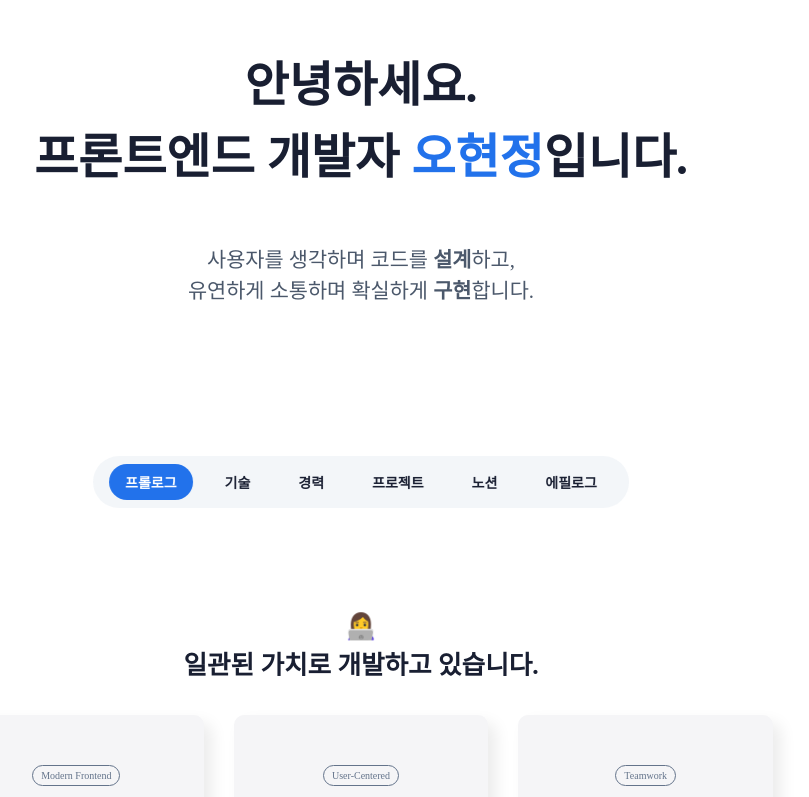
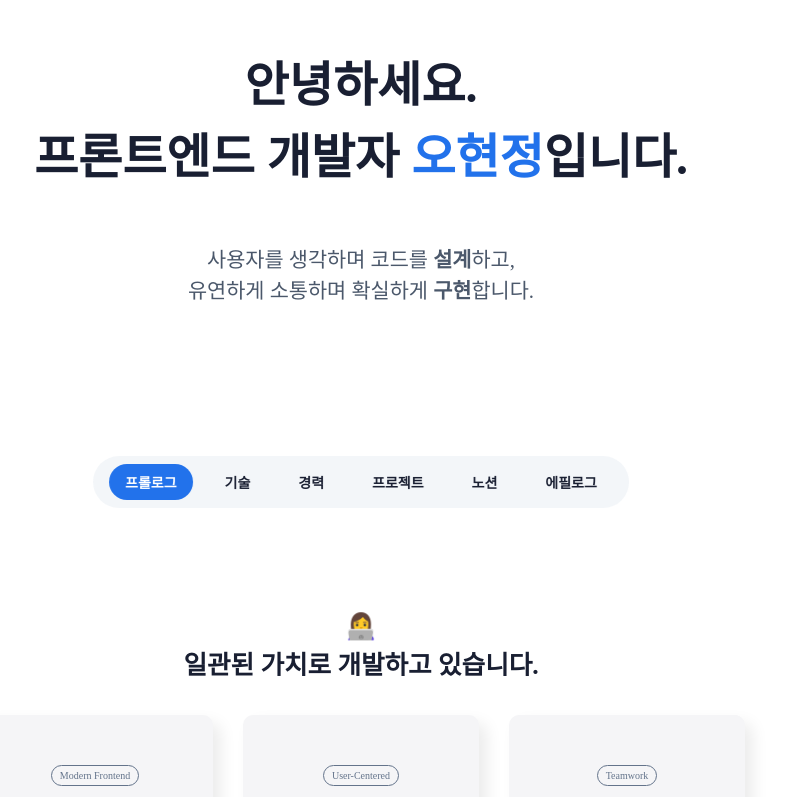
Before and after one commit to oLangS2/portfolio, a React (Create React App) app: page / in a window 1280 px wide. Shown: the part 150-947 px from the top of the page, without its empty margins (279-1088 px from the left). Built offline with nearby package versions, Linux system fonts and the light colour scheme; a web font is replaced by a local one.

Commit message:
섹션 마진값 수정

```diff
--- a/src/components/sections/Footer.jsx
+++ b/src/components/sections/Footer.jsx
@@ -2,8 +2,9 @@ import React from 'react';
 
 const footer = () => {
   return (
-    <div className='section' id="footer">
-        <div className="section_wrap footer_wrap">
+    <div id="footer">
+        <div className="footer_wrap">
+          <div className="box">
             <div className="title">
               봐주셔서 감사합니다 :)<br />
               회사와 팀에 가치를 더하는 개발자가 되겠습니다.
@@ -16,6 +17,7 @@ const footer = () => {
             </a>
           </div>
         </div>
+    </div>
   )
 }
 
--- a/src/styles/global.scss
+++ b/src/styles/global.scss
@@ -105,7 +105,7 @@ button {
 //!SECTION 스타일 리셋
 
 .section{
-    width: 80vw;
+    width: 60vw;
     margin: 0 auto;
     text-align: center;
 
@@ -129,7 +129,7 @@ button {
     //!SECTION 메인
     //SECTION 섹션 공통
     .section_wrap{
-        padding: 50px 100px;
+        padding: 50px 0px;
         .title{
             font-size: 1.6rem;
             font-weight: 700;
@@ -295,25 +295,6 @@ button {
         }
     }
     //!SECTION 프로젝트
-    //SECTION 푸터
-    .footer_wrap{
-        padding: 200px 0 300px;
-        a{
-            border: 1px solid $gray-4;
-            color: $gray-0;
-            font-size: 14px;
-            padding: 12px 24px;
-            font-weight: 400;
-            border-radius: 100px;
-            &.notion_link{
-                background-color: $point;
-                border: 1px solid  $point;
-                color: $white-0;
-                margin-right: 20px;
-            }
-        }
-    }
-    //!SECTION 푸터
 }
 //SECTION 노션
 .notion_wrap{
@@ -321,7 +302,6 @@ button {
     padding: 50px 0 150px;
     position: relative;
     overflow: hidden;
-    background: #f5f5f7;
 
     .title{
         font-size: 1.6rem;
@@ -332,7 +312,7 @@ button {
     }
 
     .swiper{
-        padding-left: 200px;
+        padding-left: 20vw;
         overflow: visible;
         -ms-overflow-style: none;
         &::-webkit-scrollbar{
@@ -414,6 +394,41 @@ button {
 
 }
 //!SECTION 노션
+//SECTION 푸터
+.footer_wrap{
+    padding: 200px 0 300px;
+    background-color: $gray-6;
+    text-align: center;
+    .box{
+        background-color: $white-0;
+        width: 60vw;
+        margin: auto;
+        border-radius: 20px;
+        padding: 100px 0;
+        .title{
+            font-size: 1.6rem;
+            font-weight: 700;
+            display: block;
+            margin-bottom: 30px;
+        }
+        a{
+            border: 1px solid $gray-4;
+            color: $gray-0;
+            font-size: 14px;
+            padding: 12px 24px;
+            font-weight: 400;
+            border-radius: 100px;
+            &.notion_link{
+                background-color: $point;
+                border: 1px solid  $point;
+                color: $white-0;
+                margin-right: 20px;
+            }
+        }
+    }
+
+}
+//!SECTION 푸터
 //SECTION 탭
 .tab_container {
     display: flex;
```
Lines whose indentation alone changed are shown as unchanged.
